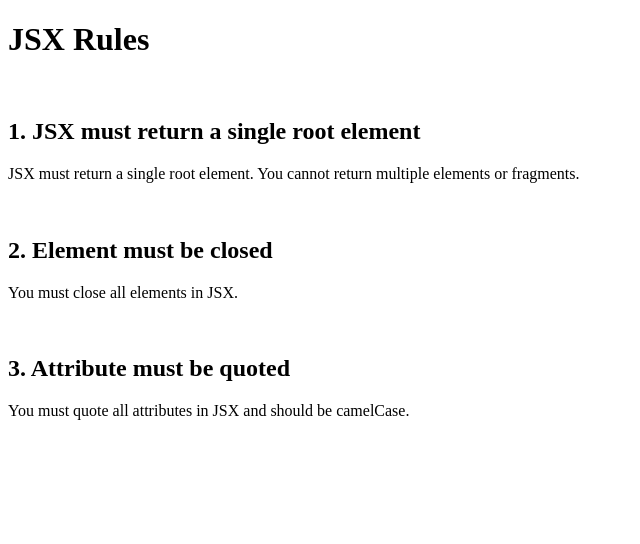
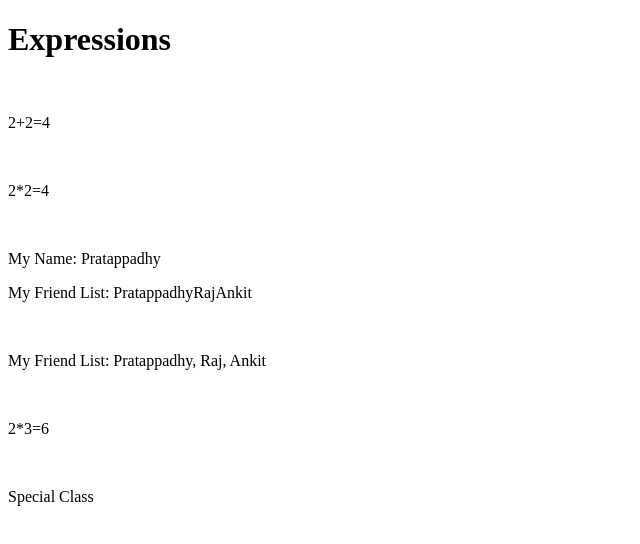
Before and after one commit to pratappadhy2005/react-starter, a React (Vite) app in the folder 11-End-To-End/react-demos/: page / in a window 1280 px wide. Shown: the top 544 px of the page, without its empty margins (0-640 px from the left). Built offline with nearby package versions, Linux system fonts and the light colour scheme.

Commit message:
-Added JSX Expressions

```diff
--- a/11-End-To-End/react-demos/src/App.jsx
+++ b/11-End-To-End/react-demos/src/App.jsx
@@ -3,10 +3,11 @@ import MainContent from "./components/MainContent"
 import Footer from "./components/Footer"
 import WelcomeMessage from "./components/WelcomeMessage"
 import JSXRules from "./components/JSXRules"
+import Expressions from "./components/Expressions"
 
 const App = () => {
   return (
-    <JSXRules />
+    <Expressions />
   )
 }
 
--- /dev/null
+++ b/11-End-To-End/react-demos/src/components/Expressions.jsx
@@ -0,0 +1,32 @@
+import React from 'react'
+
+const Expressions = () => {
+    const myName = "Pratappadhy"
+
+    const multiply = (a, b) => {
+        return a * b
+    }
+
+    const specialClass = "special-class"
+
+    return (
+        <div>
+            <h1>Expressions</h1>
+            <br />
+            <p>2+2={2 + 2}</p>
+            <br />
+            <p>2*2={2 * 2}</p>
+            <br />
+            <p>My Name: {myName}</p>
+            <p> My Friend List: {["Pratappadhy", "Raj", "Ankit"]}</p>
+            <br />
+            <p> My Friend List: {["Pratappadhy", "Raj", "Ankit"].join(", ")}</p>
+            <br />
+            <p>2*3={multiply(2, 3)}</p>
+            <br />
+            <p className={specialClass}>Special Class</p>
+        </div>
+    )
+}
+
+export default Expressions
```
